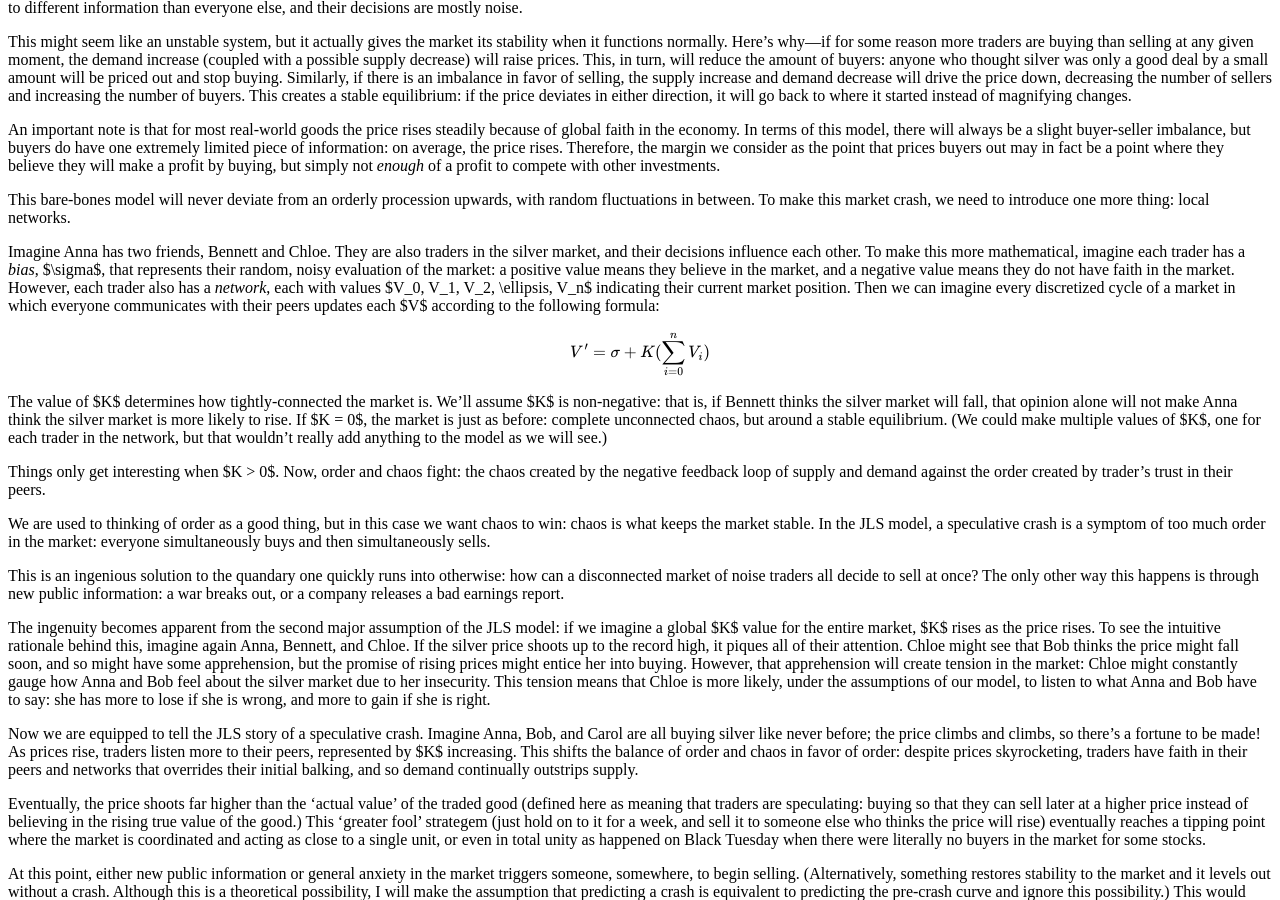
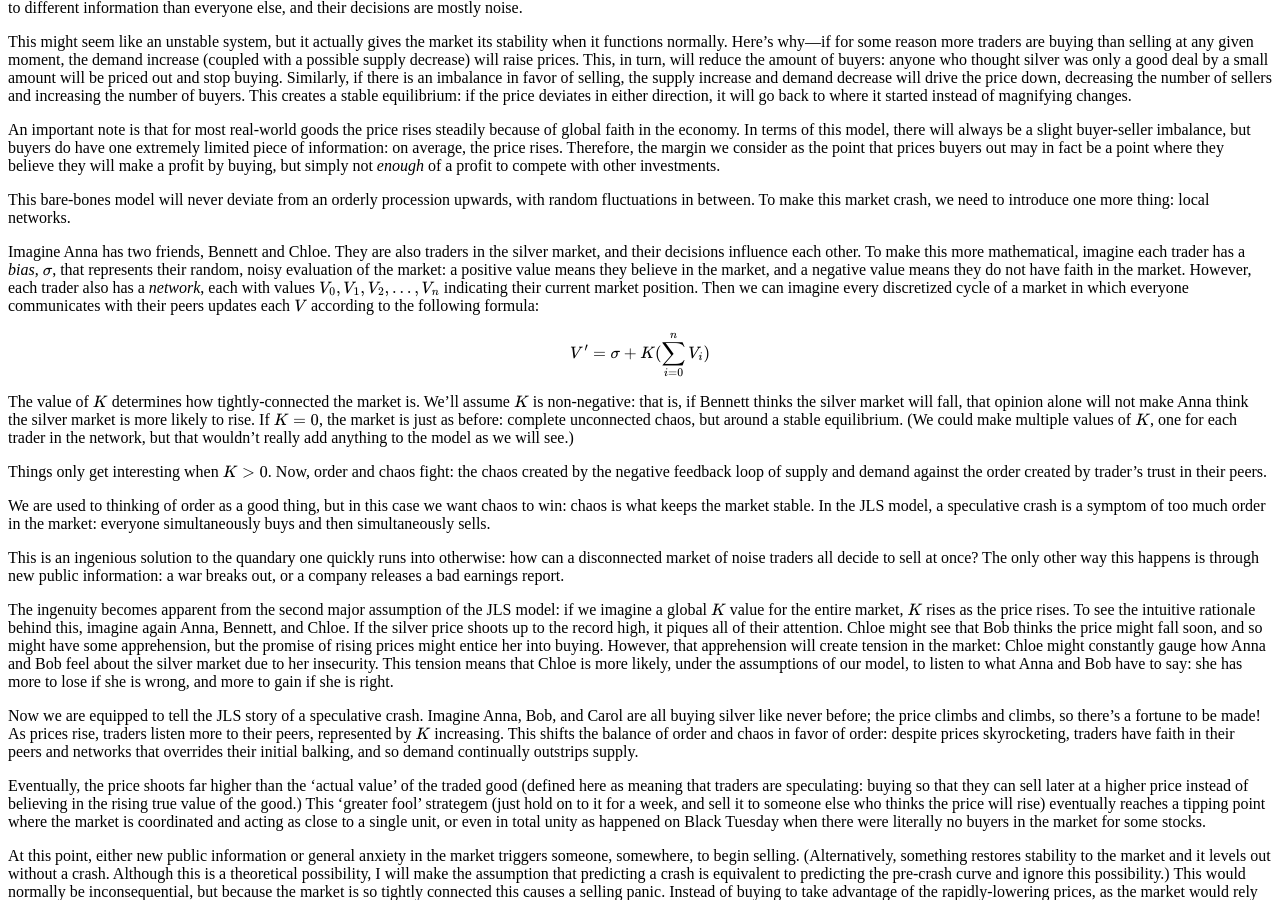
Before and after one commit to milesmcc/analytica, a Jekyll site: the page built from _posts/2017-3-15-predicting-market-crashes-part-1-theoretical-underpinnings.md, in a window 1280 px wide and 900 px high, scrolled down 665 px. Built offline with Jekyll 4.4.1, drawn with Linux system fonts in a browser that asks for light colours; some web fonts are replaced; formulas are drawn with MathJax 3; some of the changed text lies outside the part shown.

Commit message:
Fixed MathJax so it actually works

```diff
--- a/_config.yml
+++ b/_config.yml
@@ -11,7 +11,7 @@ title:            Analytica
 tagline:          'Thoughts on Data, Computers, and Our World'
 description:      'A blog about data, computing, and using those things to better understand our world.'
 
-url:              http://nicholas-miklaucic.github.io
+url:              127.0.0.1:4000
 baseurl:          /
 
 author:
@@ -31,3 +31,4 @@ gems:
   - jekyll-gist
   - github-pages
   - jekyll-sitemap
+  - kramdown
--- a/_posts/2017-3-15-predicting-market-crashes-part-1-theoretical-underpinnings.md
+++ b/_posts/2017-3-15-predicting-market-crashes-part-1-theoretical-underpinnings.md
@@ -78,24 +78,24 @@ networks.
 
 Imagine Anna has two friends, Bennett and Chloe. They are also traders in the silver market, and
 their decisions influence each other. To make this more mathematical, imagine each trader has a
-*bias*, $\sigma$, that represents their random, noisy evaluation of the market: a positive value
+*bias*, $$\sigma$$, that represents their random, noisy evaluation of the market: a positive value
 means they believe in the market, and a negative value means they do not have faith in the
-market. However, each trader also has a *network*, each with values $V_0, V_1, V_2, \ellipsis, V_n$
+market. However, each trader also has a *network*, each with values $$V_0, V_1, V_2, …, V_n$$
 indicating their current market position. Then we can imagine every discretized cycle of a market in
-which everyone communicates with their peers updates each $V$ according to the following formula:
+which everyone communicates with their peers updates each $$V$$ according to the following formula:
 
 
 $$V' = \sigma + K (\sum_{i=0}^{n} V_i)$$
 
 
-The value of $K$ determines how tightly-connected the market is. We’ll assume $K$ is non-negative:
+The value of $$K$$ determines how tightly-connected the market is. We’ll assume $$K$$ is non-negative:
 that is, if Bennett thinks the silver market will fall, that opinion alone will not make Anna think
-the silver market is more likely to rise. If $K = 0$, the market is just as before: complete
-unconnected chaos, but around a stable equilibrium. (We could make multiple values of $K$, one for
+the silver market is more likely to rise. If $$K = 0$$, the market is just as before: complete
+unconnected chaos, but around a stable equilibrium. (We could make multiple values of $$K$$, one for
 each trader in the network, but that wouldn’t really add anything to the model as we will see.)
 
 
-Things only get interesting when $K > 0$. Now, order and chaos fight: the chaos created by the
+Things only get interesting when $$K > 0$$. Now, order and chaos fight: the chaos created by the
 negative feedback loop of supply and demand against the order created by trader’s trust in their
 peers.
 
@@ -111,7 +111,7 @@ through new public information: a war breaks out, or a company releases a bad ea
 
 
 The ingenuity becomes apparent from the second major assumption of the JLS model: if we imagine a
-global $K$ value for the entire market, $K$ rises as the price rises. To see the intuitive rationale
+global $$K$$ value for the entire market, $$K$$ rises as the price rises. To see the intuitive rationale
 behind this, imagine again Anna, Bennett, and Chloe. If the silver price shoots up to the record
 high, it piques all of their attention. Chloe might see that Bob thinks the price might fall soon,
 and so might have some apprehension, but the promise of rising prices might entice her into
@@ -123,7 +123,7 @@ has more to lose if she is wrong, and more to gain if she is right.
 
 Now we are equipped to tell the JLS story of a speculative crash. Imagine Anna, Bob, and Carol are
 all buying silver like never before; the price climbs and climbs, so there’s a fortune to be made!
-As prices rise, traders listen more to their peers, represented by $K$ increasing. This shifts the
+As prices rise, traders listen more to their peers, represented by $$K$$ increasing. This shifts the
 balance of order and chaos in favor of order: despite prices skyrocketing, traders have faith in
 their peers and networks that overrides their initial balking, and so demand continually outstrips
 supply.
```
Also changed, not shown: other parts of _posts/2017-3-15-predicting-market-crashes-part-1-theoretical-underpinnings.md (+1 -1 lines).
